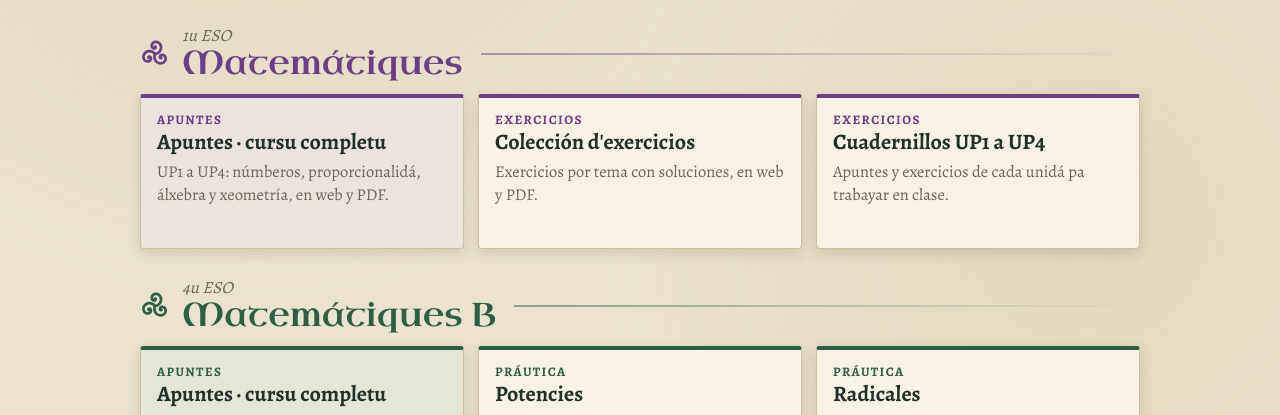
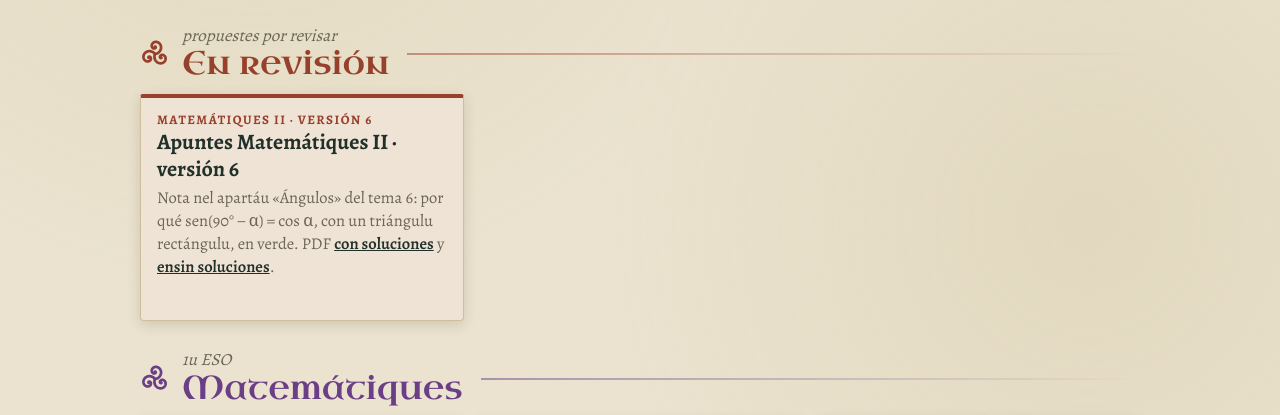
Before and after one commit to profesorqueipo-rgb/profesorqueipo-rgb.github.io, a plain HTML site: page index.html in a window 1280 px wide. Shown: the part 339-754 px from the top of the page. Drawn offline with Linux system fonts and the light colour scheme.

Commit message:
Portada: Matemáticas II versión 6 en revisión
Co-Authored-By: Claude Opus 5.5 <noreply@anthropic.com>

```diff
--- a/index.html
+++ b/index.html
@@ -159,6 +159,13 @@ footer .lema{font-family:var(--f-title);font-size:20px;color:var(--green)}
   <a href="#otros" class="c-muted" id="indice-otros" hidden>Otros</a>
 </nav>
 
+<section id="revision" class="c-rust">
+  <div class="sec-cab"><svg class="mini" aria-hidden="true"><use href="#tri"/></svg><div><span class="nivel">propuestes por revisar</span><h2>En revisión</h2></div></div>
+  <ul class="rejilla">
+    <li><div class="repo destacado" data-repo="apuntes"><span class="tipo">Matemátiques II · versión 6</span><a class="abrir" href="/apuntes/revision-2bach-matii-v6.html">Apuntes Matemátiques II · versión 6</a><p class="desc">Nota nel apartáu «Ángulos» del tema 6: por qué sen(90° − α) = cos α, con un triángulu rectángulu, en verde. PDF <a href="/apuntes/revision-2bach-matii-v6-soluciones.pdf">con soluciones</a> y <a href="/apuntes/revision-2bach-matii-v6.pdf">ensin soluciones</a>.</p><div class="pie-repo"><span class="fecha"></span><a class="codigo" hidden>códigu</a></div></div></li>
+  </ul>
+</section>
+
 <section id="eso1" class="c-plum">
   <div class="sec-cab"><svg class="mini" aria-hidden="true"><use href="#tri"/></svg><div><span class="nivel">1u ESO</span><h2>Matemátiques</h2></div></div>
   <ul class="rejilla">
```
